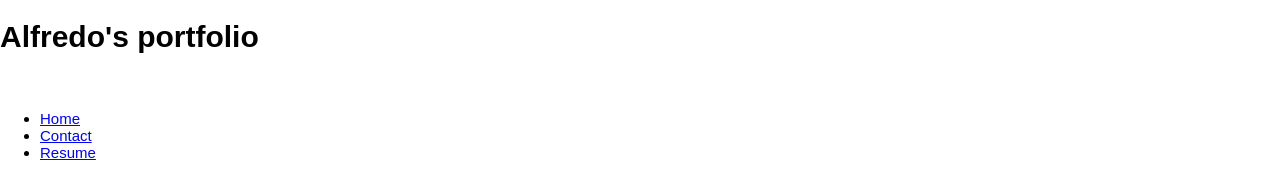
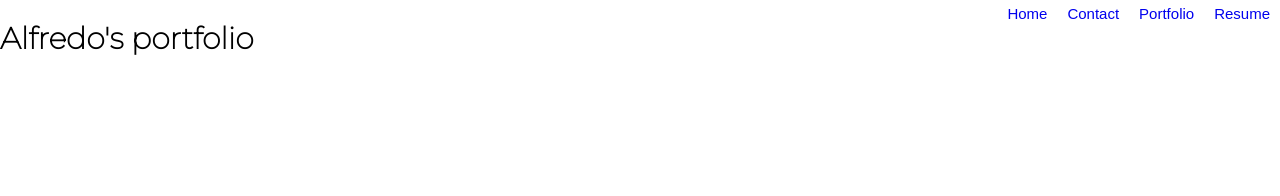
Before and after one commit to Vfredo602/Portfolio-1, a plain HTML site: page index.html in a window 1280 px wide. Drawn offline with Linux system fonts and the light colour scheme.

Commit message:
added nav bar and basic styling

```diff
--- a/index.html
+++ b/index.html
@@ -1,24 +1,27 @@
 <!DOCTYPE html>
 <html lang="en">
-<head>
-    <meta charset="UTF-8">
-    <meta http-equiv="X-UA-Compatible" content="IE=edge">
-    <meta name="viewport" content="width=device-width, initial-scale=1.0">
+  <head>
+    <meta charset="UTF-8" />
+    <meta http-equiv="X-UA-Compatible" content="IE=edge" />
+    <meta name="viewport" content="width=device-width, initial-scale=1.0" />
+    <!-- Google Fonts Link -->
+    <link
+      href="https://fonts.googleapis.com/css2?family=Montserrat:wght@100&family=Open+Sans&family=Roboto&display=swap"
+      rel="stylesheet"
+    />
+    <link rel="stylesheet" href="styles.css" />
     <title>Alfredo's Portfolio</title>
-    <link rel="stylesheet" href="styles.css">
-</head>
-<body>
-    <header>
-        <div class="container">
-            <h1>Alfredo's portfolio</h1>
-        </div>
-        <nav>
-            <ul>
-                <li><a href="index.html">Home</a></li>
-                <li><a href="index.html">Contact</a></li>
-                <li><a href="index.html"home>Resume</a></li>
-            </ul>
-        </nav>
+  </head>
+  <body>
+    <header class="nav-items">
+      <!-- <div class="container"></div> -->
+      <h1 id="title">Alfredo's portfolio</h1>
+        <nav id="nav-links">
+            <a href="index.html">Home</a>
+            <a href="index.html">Contact</a>
+            <a href="index.html">Portfolio</a>
+            <a href="index.html">Resume</a>
+      </nav>
     </header>
-</body>
+  </body>
 </html>
--- a/styles.css
+++ b/styles.css
@@ -4,10 +4,30 @@ body{
     margin: 0;
 
 }
+.nav-items{
+    display: flex;
+    flex-direction: row;
+    justify-content: space-between;
+    align-content: center;
+    flex-wrap: wrap;
+}
 
-h1{
+#title{
     color: black;
     padding: top 30px;
     min-height: 70px;
+    font-family: 'Montserrat', sans-serif;
+    justify-content: flex-start;
+}
 
+#nav-links {
+    display: flex;
+    flex-direction: row;
+    flex-wrap: wrap;
 }
+
+#nav-links a {
+    text-decoration: none;
+    padding: 5px 10px;
+    font-family: "Raleway", sans-serif;
+}
```
